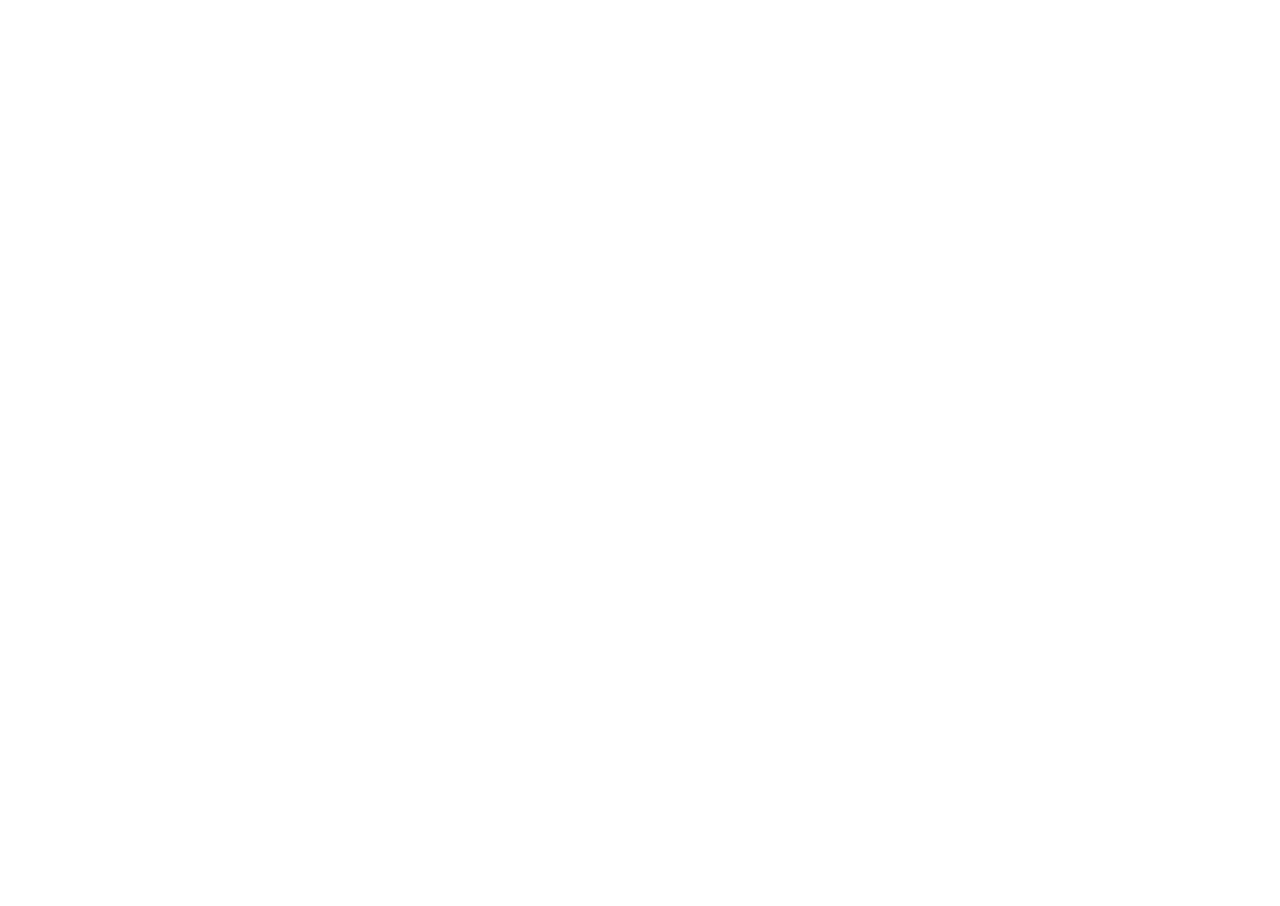
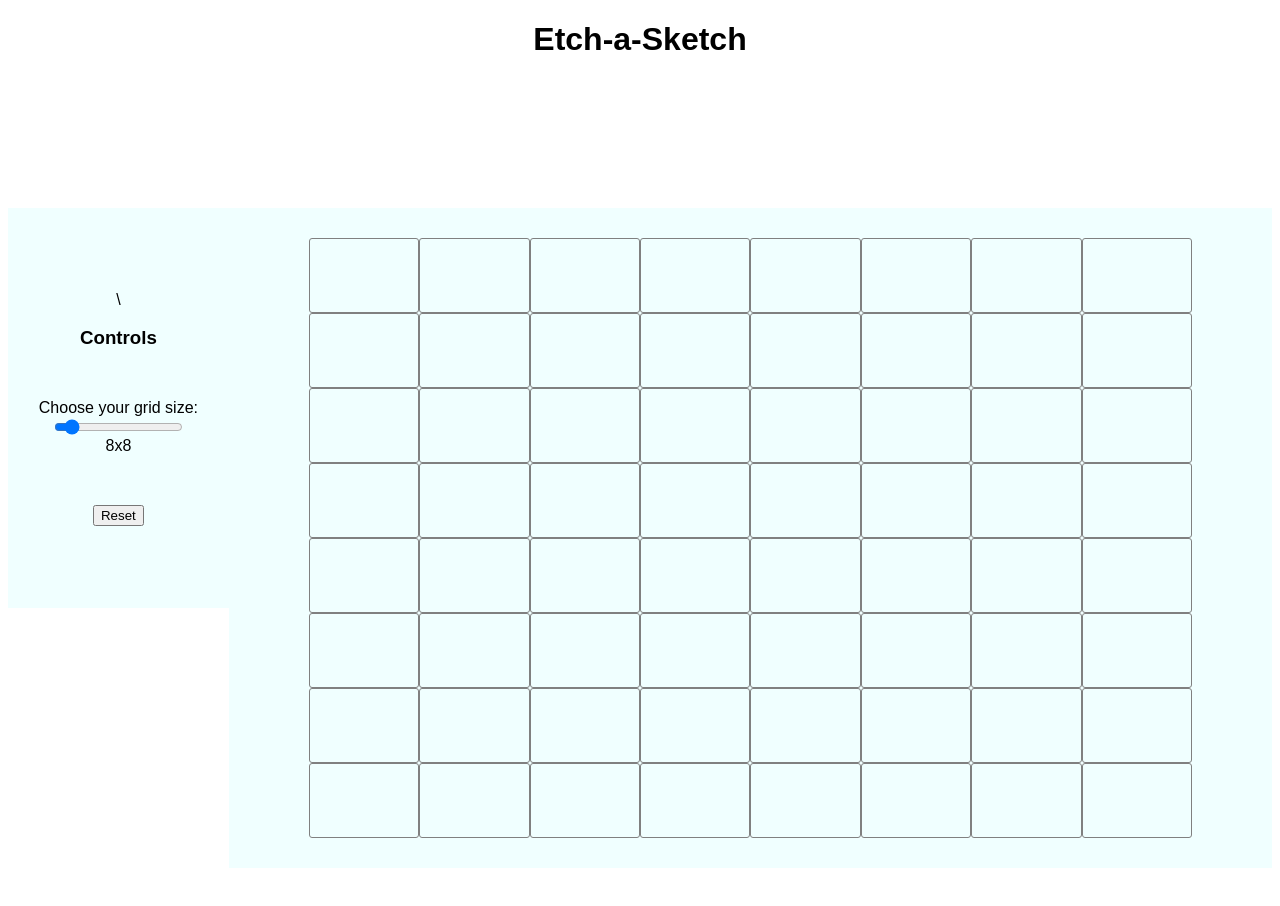
Before and after one commit to steve-turner-code/Etch-A-Sketch, a plain HTML site: page index.html in a window 1280 px wide. Before the commit the page ends 800 px from the top, so only its background shows below. Drawn offline with Linux system fonts and the light colour scheme.

Commit message:
All JS working as intentended. Need to finish styling

```diff
--- a/index.html
+++ b/index.html
@@ -9,13 +9,21 @@
     <title>Etch-a-Sketch</title>
 </head>
 <body>
+    <div class="header">
+        <h1 style="text-align:center">Etch-a-Sketch</h1>
+
+    </div>
     <div class="container">
         <div class="left-row">
+\           <h3 style="margin-bottom: 50px;">Controls</h3>
+            <label style="text-align: center" for="mySlider">Choose your grid size:</label>
+            <input type="range" min="4" max="50" value="8" class="slider" id="mySlider">
+            <div id="sliderValue" style="margin-bottom: 50px">8x8</div>
+            <button id="reset" onclick="destroyTable();">Reset</button>
 
         </div>
 
         <div class="right-row">
-
         </div>
 
 
--- a/index.js
+++ b/index.js
@@ -0,0 +1,78 @@
+const resetButton = document.querySelector('#reset');
+const slider = document.querySelector('#mySlider')
+const gridSizeLabel = document.getElementById('sliderValue')
+console.log(slider);
+
+
+
+
+function createTable (rows) {
+
+const container = document.querySelector('.right-row');
+
+//Set the number of rows in the css variable
+let root = document.querySelector(':root');
+root.style.setProperty('--num-rows', rows);
+
+
+    for (i=0; i<rows*rows; i++) {
+        const newGrid = document.createElement('div');
+        newGrid.classList.add('grid-item');
+        container.appendChild(newGrid);
+}
+
+addListeners();
+
+}
+
+
+function destroyTable (){
+    const container = document.querySelector('.right-row');
+
+    //delete any existing grid
+    while (container.firstChild) {
+        container.firstChild.remove();
+    }
+
+}
+
+
+function addListeners () {
+    const allGridItems = document.querySelectorAll('.grid-item');
+    allGridItems.forEach(item => item.addEventListener('mouseover', changeColour));
+
+}
+
+
+
+function changeColour (e) {
+    this.style.backgroundColor = 'black';
+}
+
+function updateGridSizeLabel () {
+    console.log('yes')
+    gridSizeLabel.innerHTML = `${slider.valueAsNumber}x${slider.valueAsNumber}`
+}
+
+
+
+// Event Listeners
+resetButton.addEventListener('click', () => {
+    destroyTable();
+    createTable(8);
+});
+
+slider.addEventListener('change', e => {
+    console.log(e.target.valueAsNumber);
+    console.log(e)
+    destroyTable();
+    createTable(e.target.valueAsNumber);
+
+})
+
+slider.addEventListener('input', updateGridSizeLabel);
+
+
+
+
+createTable(8)
--- a/style.css
+++ b/style.css
@@ -0,0 +1,49 @@
+:root {
+    --num-rows: 8;
+}
+
+body {
+    transition: all 2s;
+    font-family: Arial, Helvetica, sans-serif;
+}
+
+.container {
+    display: flex;
+    justify-content: center;
+    padding: 50px 0px;
+    height: 100vh;
+    margin-top: 100px;
+}
+
+
+.left-row {
+    display: flex;
+    flex-direction: column;
+    align-items: center;
+    flex: 1;
+    flex-shrink: 0;
+    background-color: azure;
+    justify-content: center;
+    height: 400px;
+}
+
+.right-row {
+    flex: 4;
+    background-color: azure;
+    padding: 30px 80px;
+    align-self: flex-start;
+    display: grid;
+    grid-template-columns: repeat(var(--num-rows), 1fr);
+    grid-template-rows: repeat(var(--num-rows), 1fr);
+    height: 600px;
+    width: 600px;
+    max-height: 1000px;
+    max-width: 1000px;
+
+}
+
+.grid-item {
+user-select: none;
+border-radius: 3px;
+border: 1px grey solid;
+}
```
